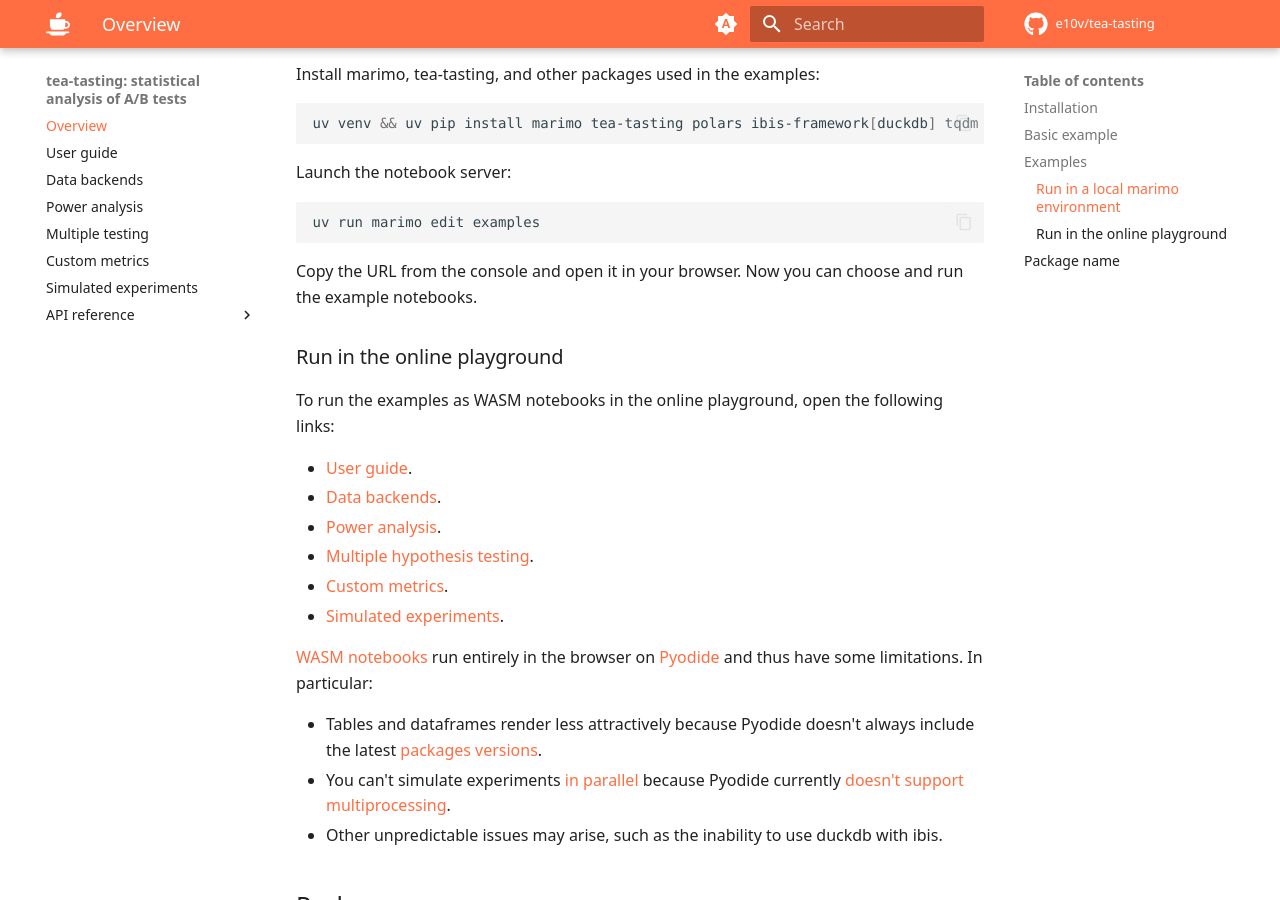
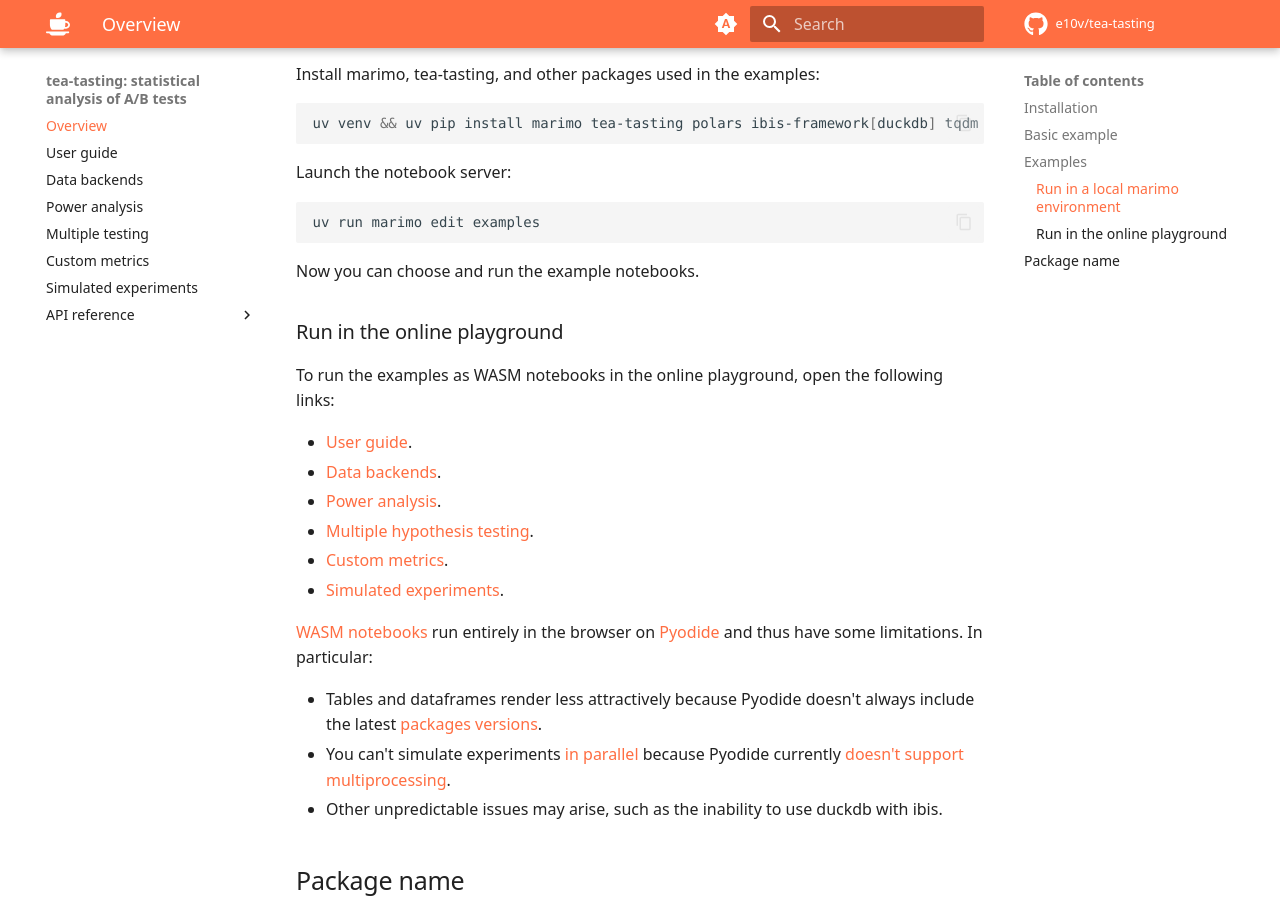
Before and after one commit to e10v/tea-tasting, an MkDocs documentation site: the page built from docs/index.md, in a window 1280 px wide and 900 px high, scrolled down 1781 px. Built offline with MkDocs 1.6.1 and Material for MkDocs 9.7.7, drawn with Linux system fonts in a browser that asks for light colours; comment, search, counter and statistics services are not loaded.

Commit message:
docs: minor improvements (#178)

````diff
--- a/docs/index.md
+++ b/docs/index.md
@@ -4,8 +4,8 @@
 [![Docs](https://github.com/e10v/tea-tasting/actions/workflows/docs.yml/badge.svg)](https://tea-tasting.e10v.me/)
 [![Coverage](https://codecov.io/github/e10v/tea-tasting/coverage.svg?branch=main)](https://codecov.io/gh/e10v/tea-tasting)
 [![License](https://img.shields.io/github/license/e10v/tea-tasting)](https://github.com/e10v/tea-tasting/blob/main/LICENSE)
+[![Package Status](https://img.shields.io/pypi/status/tea-tasting.svg)](https://pypi.org/project/tea-tasting/)
 [![Version](https://img.shields.io/pypi/v/tea-tasting.svg)](https://pypi.org/project/tea-tasting/)
-[![Package Status](https://img.shields.io/pypi/status/tea-tasting.svg)](https://pypi.org/project/tea-tasting/)
 [![PyPI Python Versions](https://img.shields.io/pypi/pyversions/tea-tasting.svg)](https://pypi.org/project/tea-tasting/)
 
 tea-tasting is a Python package for the statistical analysis of A/B tests featuring:
@@ -84,7 +84,7 @@
 uv run marimo edit examples
 ```
 
-Copy the URL from the console and open it in your browser. Now you can choose and run the example notebooks.
+Now you can choose and run the example notebooks.
 
 ### Run in the online playground
 
````
Also changed, not shown: README.md (+2 -2 lines), examples/README.md (+1 -1 lines).
